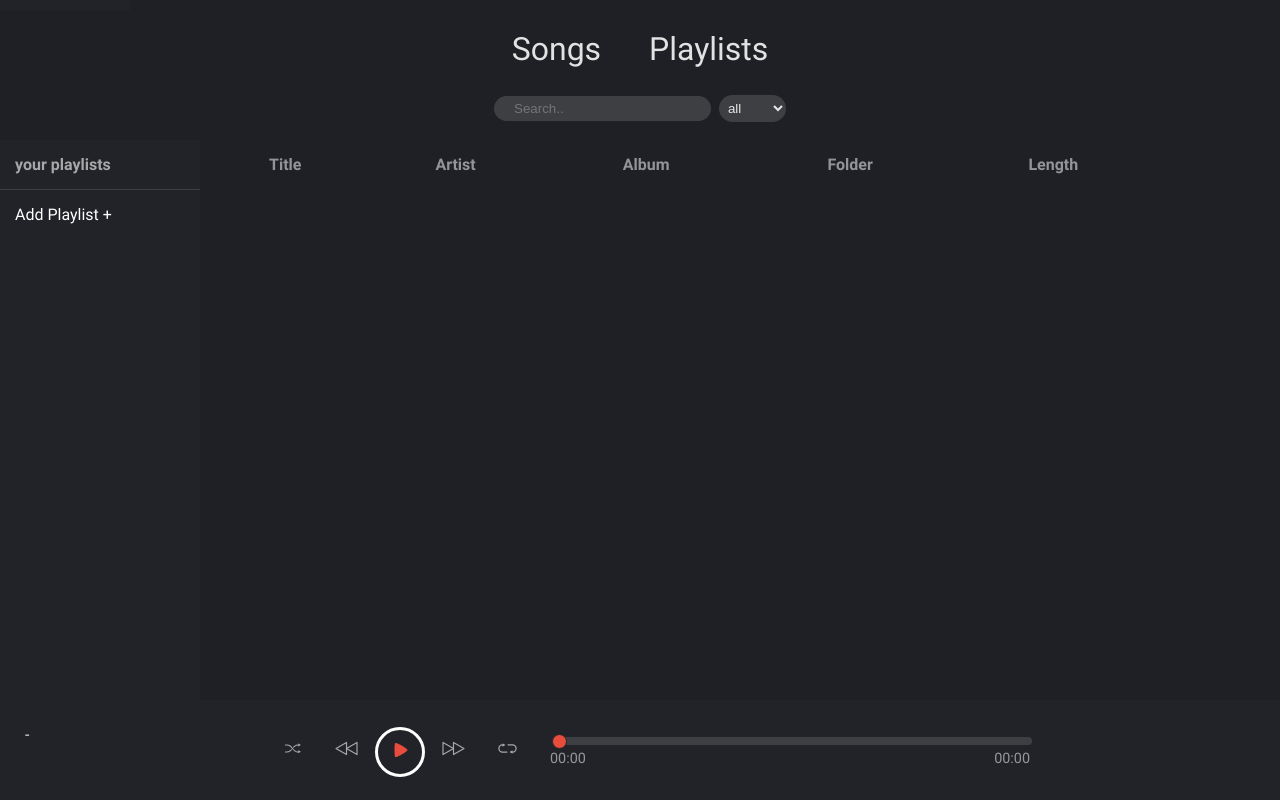
After one commit to Doc-debug/webprog, a PHP site: page /playlists.html in a window 1280 px wide. The commit adds this page. Run offline with PHP 8.4, Linux system fonts and the light colour scheme; lists and menus that the app fills with data are empty.

Commit message:
created basic playlist functionality

```diff
--- a/CSS/default.css
+++ b/CSS/default.css
@@ -86,7 +86,7 @@ button:focus {
     font-display: swap;
 }
 
-/* ========== Slider ==========*/
+/* ========== Slider =================*/
 .slider {
     -webkit-appearance: none;
     appearance: none;
@@ -121,5 +121,40 @@ button:focus {
     height: 15px;
     border-radius: 50%;
     background: var(--contrast);
+    border: solid;
+    border-width: 1px;
+    border-color: var(--bg-secondary);
     cursor: pointer;
 }
+
+/* ========== SELECT ================ */
+
+option:checked,
+option:hover {
+    background-color: var(--contrast);
+    box-shadow: 0 0 10px 100px red inset;
+}
+select {
+    padding: 5px;
+    border-radius: 100px;
+    border: none;
+    background-color: var(--bg-tertionary);
+    color: var(--text);
+}
+
+/* ========== CONTEXT MENU ========== */
+
+#context-menu {
+    background-color: var(--bg-secondary);
+    padding: 5px;
+    width: 120px;
+    z-index: 10000;
+}
+#context-menu a {
+    display: block;
+    margin: 5px;
+    color: white;
+}
+#context-menu a:hover {
+    color: var(--contrast);
+}
--- /dev/null
+++ b/CSS/playlist.css
@@ -0,0 +1,255 @@
+/**
+* @author Gruppe 8
+* @version 1.0
+*/
+
+/* Table of Contents
+Constants          - variable declaration for colors
+Styling            - individual content styling
+    Player         - music player controls
+*/
+
+/* ========== CONSTANTS ============= */
+
+:root {
+    --bg-primary: #1e2025;
+    --bg-secondary: #212328;
+    --bg-tertionary: #3e3f42;
+    --text: #ffffffde;
+    --contrast: #e74c3c;
+    --border-r: 5px;
+
+    --op-h: 87%;
+    --op-m: 60%;
+    --op-d: 38%;
+    --border-r: 5px;
+}
+/* ========== PLAYER ================ */
+#player {
+    position: fixed;
+    bottom: 0;
+    height: 100px;
+    width: 100%;
+    background-color: var(--bg-secondary);
+    z-index: 1000;
+}
+#player .song-info {
+    float: left;
+    width: 100px;
+    margin: 25px;
+}
+
+#control {
+    margin: 25px auto;
+    text-align: center;
+    max-width: 2000px;
+    width: calc(100% - 500px);
+}
+
+#progress-bar-container {
+    position: relative;
+    float: right;
+    height: 5px;
+    width: calc(100% - 300px);
+    margin: 20px auto;
+    cursor: pointer;
+}
+
+#progress-bar-container .time {
+    position: absolute;
+    top: -9px;
+    font-size: 0.9em;
+    opacity: var(--op-m);
+}
+#progress-bar-container .time.right {
+    right: 0;
+}
+
+#control .buttons {
+    width: 300px;
+}
+#control button {
+    display: inline-block;
+    padding: 0;
+    height: 50px;
+    width: 50px;
+}
+
+#control button img {
+    position: relative;
+    width: 50%;
+}
+
+#play-control {
+    height: 50px;
+    width: 50px;
+    border: solid 3px white;
+    border-radius: 100%;
+    background-color: var(--bg-secondary);
+    transition: background-color 0.5s ease;
+}
+#play-control:hover {
+    background-color: var(--bg-tertionary);
+}
+
+#control .skip,
+.extra {
+    opacity: var(--op-m);
+    transition: opacity 0.5s ease;
+}
+#control .skip:hover,
+.extra:hover {
+    opacity: 1;
+}
+
+@media only screen and (max-width: 1000px) {
+    #player {
+        height: 200px;
+    }
+    #player .drag-bar {
+        max-width: 600px;
+        width: 10%;
+        height: 3px;
+        margin: 10px auto 30px auto;
+        background-color: var(--bg-tertionary);
+    }
+
+    #player .song-info {
+        text-align: center;
+        width: 100%;
+        float: none;
+        margin: 0;
+    }
+
+    #progress-bar-container {
+        width: 80%;
+        float: none;
+    }
+    #control {
+        width: 80%;
+    }
+    #control .buttons {
+        width: 100%;
+        margin: auto;
+    }
+    #control .extra {
+        position: unset;
+    }
+}
+@media only screen and (max-width: 400px) {
+    #control .buttons {
+        width: 100%;
+        margin: auto;
+        transform: translateX(-50%);
+        min-width: 400px;
+        left: 50%;
+        position: relative;
+    }
+}
+
+/* ===== CONTENT (with navbar) ====== */
+
+#content {
+    height: calc(100vh - 100px);
+    contain: content;
+}
+@media only screen and (max-width: 1000px) {
+    #content {
+        height: calc(100vh - 200px);
+    }
+}
+
+/* ========== NAVBAR ================ */
+
+#navbar {
+    display: block;
+    height: 90px;
+    margin: 20px;
+    font-size: 2em;
+    text-align: center;
+}
+#navbar a {
+    margin: 20px;
+    text-decoration: none;
+    color: var(--text);
+}
+
+#searchwrapper {
+    display: block;
+    margin: 15px auto;
+}
+#searchbar {
+    padding: 5px 20px;
+    border-radius: 100px;
+    border: none;
+    background-color: var(--bg-tertionary);
+    color: var(--text);
+}
+#searchbar:focus {
+    outline: none;
+}
+
+/* ========== CONTENT CONTAINER====== */
+
+#content-container {
+    display: flex;
+    height: calc(100% - 90px);
+}
+/* ========== PLAYLIST LIST ========= */
+
+#playlist-list {
+    width: 200px;
+    background-color: var(--bg-secondary);
+    overflow: scroll;
+}
+#playlist-list a,
+#playlist-list p {
+    display: block;
+    color: white;
+    padding: 15px;
+    margin: 0;
+    border-top: solid var(--bg-tertionary) 1px;
+}
+#playlist-list p {
+    font-weight: bold;
+    opacity: var(--op-m);
+    border: none;
+}
+/* ========== PLAYLIST SONG LIST ==== */
+#playlist-songs {
+    width: calc(100% - 200px);
+    overflow: scroll;
+}
+
+#table-container {
+    overflow: scroll;
+}
+#playlist-song-table {
+    margin: 0 auto;
+    width: 90%;
+    max-width: 1000px;
+    text-align: left;
+    border-collapse: collapse;
+    overflow: scroll;
+}
+#playlist-song-table th {
+    color: text;
+    opacity: var(--op-m);
+    padding: 15px;
+    cursor: pointer;
+}
+#playlist-song-table td {
+    padding: 15px;
+    border-top: solid var(--bg-tertionary) 1px;
+}
+@media only screen and (max-width: 1000px) {
+    #playlist-song-table td:nth-child(4),
+    #playlist-song-table th:nth-child(4) {
+        display: none;
+    }
+}
+
+#songSlider {
+    position: relative;
+    top: -15px;
+}
--- a/JS/util/id3v2.js
+++ b/JS/util/id3v2.js
@@ -13,7 +13,7 @@ export function readID3v2(str) {
     data.artist = readID3v2Tag(str, "TPE1");
     data.type = readID3v2Tag(str, "TCON");
     data.album = readID3v2Tag(str, "TALB");
-    data.length = readID3v2Tag(str, "TLEN", 11);
+    data.length = readID3v2Tag(str, "TLEN");
     return data;
 }
 // finds the data string to a given ID3v2 tag
@@ -38,6 +38,6 @@ export function readID3v2Tag(str, tag, tagOffset = 11, every2nd = false) {
         return ret;
     } else {
         // replace weird unicode chars (everything except alphanumerical and some special chars)
-        return str.replace(/[^\w!?\.'",;:\_\- ()\[\]\{\}]+/g, "");
+        return str.replace(/[^\w!?\.'",;:\_\- ()\[\]\{\}&%$]+/g, "");
     }
 }
--- /dev/null
+++ b/JS/util/localstorage.js
@@ -0,0 +1,8 @@
+export function setObj(name, obj) {
+    let dataString = JSON.stringify(obj);
+    window.localStorage.setItem(name, dataString);
+}
+export function getObj(name) {
+    let dataString = window.localStorage.getItem(name);
+    return JSON.parse(dataString);
+}
--- a/player.html
+++ b/player.html
@@ -21,6 +21,7 @@
         <script type="module" src="/js/player.js"></script>
     </head>
     <body>
+        <div id="context-menu"></div>
         <div id="player">
             <div class="drag-bar"></div>
             <div class="song-info" id="song-info">
@@ -63,8 +64,8 @@
 
         <div id="content">
             <div id="navbar">
-                <a href="#">Songs</a>
-                <a href="#">Playlists</a>
+                <a href="/player.html">Songs</a>
+                <a href="/playlists.html">Playlists</a>
 
                 <div id="searchwrapper">
                     <input
--- /dev/null
+++ b/playlists.html
@@ -0,0 +1,120 @@
+<!DOCTYPE html>
+<html>
+    <head>
+        <meta charset="utf-8" />
+        <meta http-equiv="X-UA-Compatible" content="IE=edge" />
+        <title>Music Player Pro</title>
+        <meta name="viewport" content="width=device-width, initial-scale=1" />
+        <link rel="icon" type="image/png" href="img/brand/favicon.png" />
+        <link
+            rel="stylesheet"
+            type="text/css"
+            media="screen"
+            href="css/default.css"
+        />
+        <link
+            rel="stylesheet"
+            type="text/css"
+            media="screen"
+            href="css/playlist.css"
+        />
+        <!-- <script type="module" src="/js/player.js"></script> -->
+        <script type="module" src="/js/playlist.js"></script>
+    </head>
+    <body>
+        <div id="context-menu"></div>
+        <div id="content">
+            <div id="navbar">
+                <a href="/player.html">Songs</a>
+                <a href="/playlists.html">Playlists</a>
+
+                <div id="searchwrapper">
+                    <input
+                        type="text"
+                        id="searchbar"
+                        onkeyup="searchbarUpdate()"
+                        placeholder="Search.."
+                    />
+
+                    <select name="searchtag" id="searchtag">
+                        <option value="all">all</option>
+                        <option value="folder">folder</option>
+                        <option value="album">album</option>
+                        <option value="artist">artist</option>
+                        <option value="title">title</option>
+                    </select>
+                </div>
+            </div>
+
+            <div id="content-container">
+                <div id="playlist-list">
+                    <p>your playlists</p>
+                    <a id="addplaylist" onclick="promptCreatePlaylist()"
+                        >Add Playlist +
+                    </a>
+                    <div id="playlist-list-container">
+                        <a>epic music</a>
+                        <a>chill</a>
+                        <a>rock</a>
+                        <a>rap music 2020</a>
+                        <a>hans zimmer</a>
+                    </div>
+                </div>
+                <div id="playlist-songs">
+                    <table id="playlist-song-table">
+                        <thead>
+                            <tr>
+                                <th onclick="sortTag('title')">Title</th>
+                                <th onclick="sortTag('artist')">Artist</th>
+                                <th onclick="sortTag('album')">Album</th>
+                                <th onclick="sortTag('url')">Folder</th>
+                                <th onclick="sortTag('length')">Length</th>
+                            </tr>
+                        </thead>
+                        <tbody id="song-table-body"></tbody>
+                    </table>
+                </div>
+            </div>
+        </div>
+
+        <div id="player">
+            <div class="drag-bar"></div>
+            <div class="song-info" id="song-info">
+                <span class="title"></span>
+                -
+                <span class="artist"></span>
+            </div>
+            <div id="control">
+                <div id="progress-bar-container">
+                    <input
+                        type="range"
+                        min="1"
+                        max="100"
+                        value="0"
+                        class="slider"
+                        id="songSlider"
+                    />
+                    <p class="time left no-select">00:00</p>
+                    <p class="time right no-select">00:00</p>
+                </div>
+                <div class="buttons no-select">
+                    <button id="shuffle-control" class="ctrl-btn extra">
+                        <img src="img/ctrl/shuffle.svg" />
+                    </button>
+                    <button id="back-control" class="ctrl-btn skip">
+                        <img src="img/ctrl/back.svg" />
+                    </button>
+                    <button id="play-control" class="ctrl-btn">
+                        <img src="img/ctrl/play.svg" />
+                    </button>
+                    <button id="skip-control" class="ctrl-btn skip">
+                        <img src="img/ctrl/skip.svg" />
+                    </button>
+                    <button id="loop-control" class="ctrl-btn extra">
+                        <img src="img/ctrl/loop.svg" />
+                    </button>
+                </div>
+            </div>
+        </div>
+    </body>
+</html>
```
Also changed, not shown: JS/crawler.js (+10 -3 lines), JS/playlist.js (added, +48 -0 lines), JS/playlistMod.js (added, +46 -0 lines), JS/songlist.js (+35 -5 lines), JS/util/ctxm.js (added, +24 -0 lines), index.html (+15 -11 lines).
